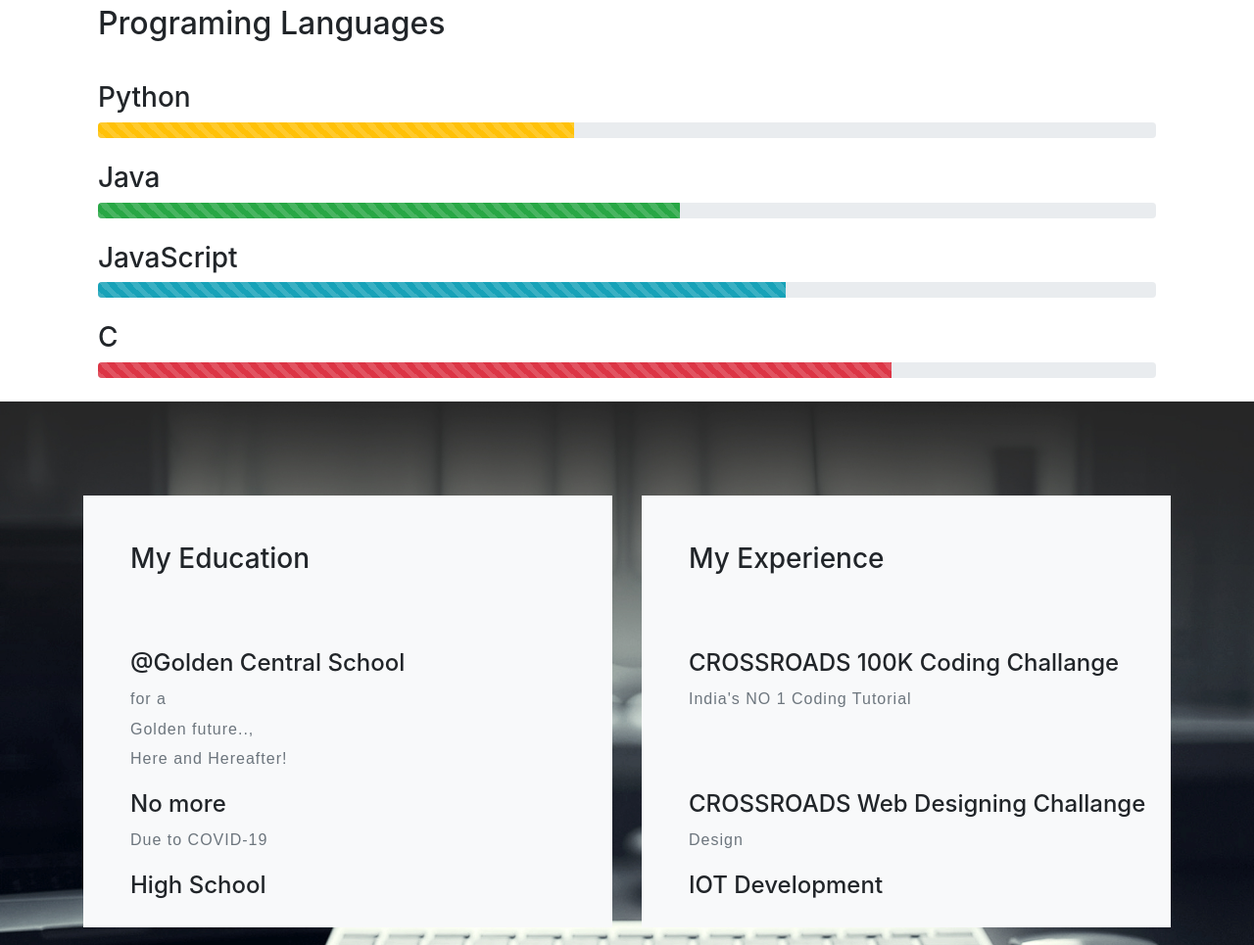
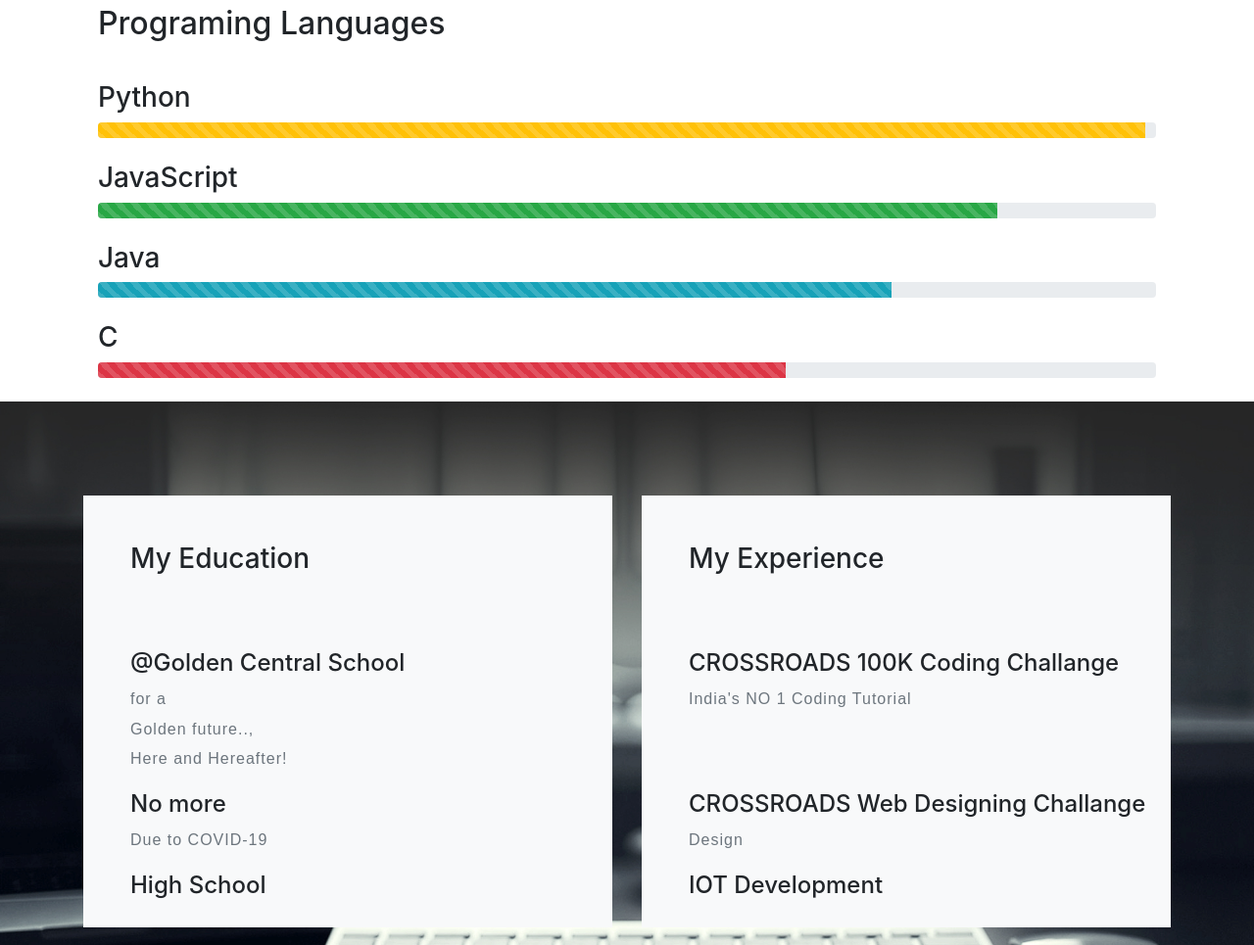
Before and after one commit to MohammedShaneeb/shanu-personal, a plain HTML site: page index.html in a window 1280 px wide. Shown: the part 2120-3085 px from the top of the page at 98% size. Drawn offline with nearby package versions, Linux system fonts and the light colour scheme.

Commit message:
progress bar value changed

```diff
--- a/index.html
+++ b/index.html
@@ -168,25 +168,25 @@
                 <!-- Blue -->
                 <h3 class="pt-4">Python</h3>
                 <div class="progress">
-                  <div class="progress-bar  progress-bar-striped progress-bar-animated bg-warning" style="width:45%"></div>
+                  <div class="progress-bar  progress-bar-striped progress-bar-animated bg-warning" style="width:99%"></div>
                 </div><br>
 
                 <!-- Green -->
-                <h3>Java</h3>
+                <h3>JavaScript</h3>
                 <div class="progress">
-                  <div class="progress-bar progress-bar-striped progress-bar-animated bg-success" style="width:55%"></div>
+                  <div class="progress-bar progress-bar-striped progress-bar-animated bg-success" style="width:85%"></div>
                 </div><br>
 
                 <!-- Turquoise -->
-                <h3>JavaScript</h3>
+                <h3>Java</h3>
                 <div class="progress">
-                  <div class="progress-bar progress-bar-striped progress-bar-animated bg-info" style="width:65%"></div>
+                  <div class="progress-bar progress-bar-striped progress-bar-animated bg-info" style="width:75%"></div>
                 </div><br>
 
                 <!-- Orange -->
                 <h3>C</h3>
                 <div class="progress">
-                   <div class="progress-bar progress-bar-striped progress-bar-animated bg-danger" style="width:75%"></div>
+                   <div class="progress-bar progress-bar-striped progress-bar-animated bg-danger" style="width:65%"></div>
                 </div><br>
 
                 <!-- Red -->
```
